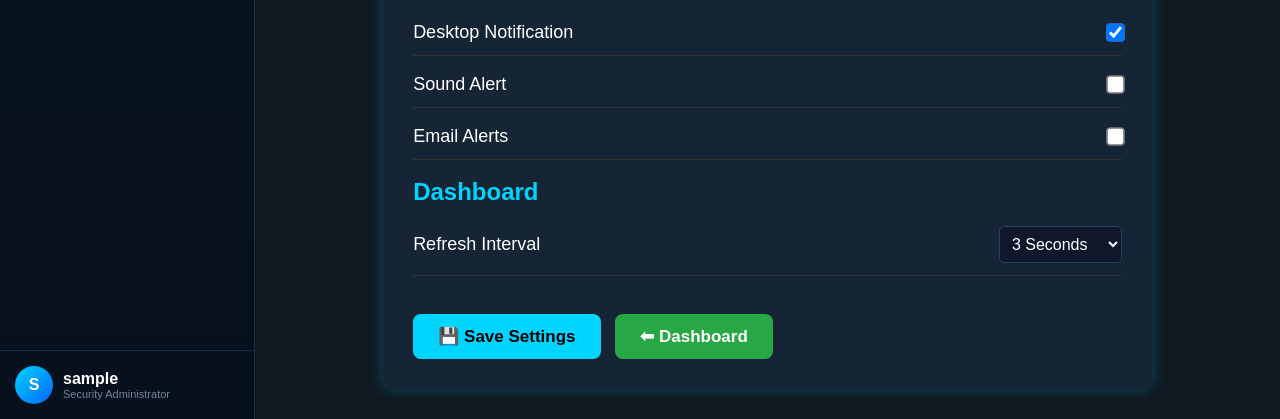
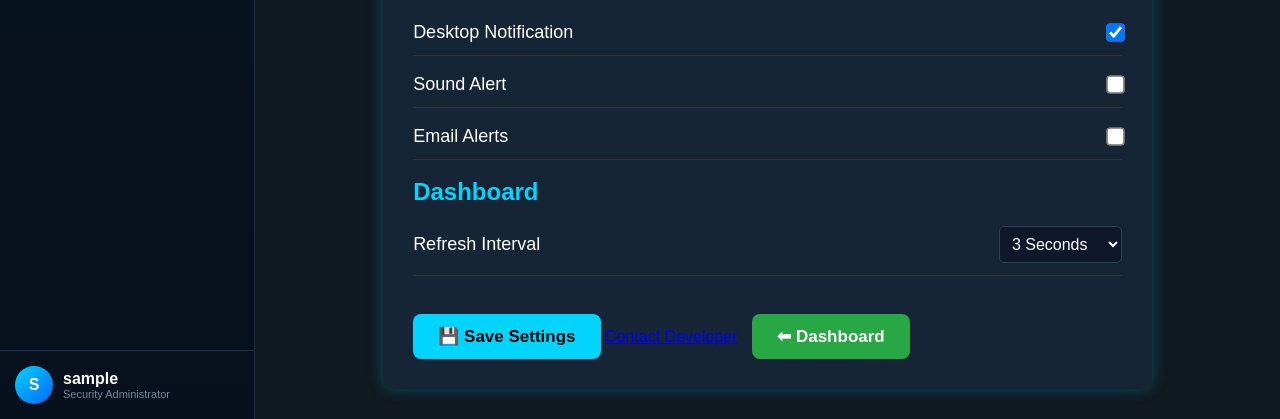
Before and after one commit to kumarambiger17/NIDS, a Flask app: page /settings in a window 1280 px wide. Shown: the part 822-1241 px from the top of the page. Run offline with Flask 3, Linux system fonts and the light colour scheme; the visitor is signed in with stand-in values (Sample User, id 1); data comes from the database, SQL or seed files in the repository.

Commit message:
Update settings page

```diff
--- a/templates/settings.html
+++ b/templates/settings.html
@@ -218,6 +218,7 @@
                         </select>
                     </div>
                     <button class="save" type="submit">💾 Save Settings</button>
+                    <a href="tel:+919632573405">Contact Developer</a>
                     <a href="/dashboard"><button class="back" type="button">⬅ Dashboard</button></a>
                     {% if message %}<p class="message">{{ message }}</p>{% endif %}
                 </form>
```
